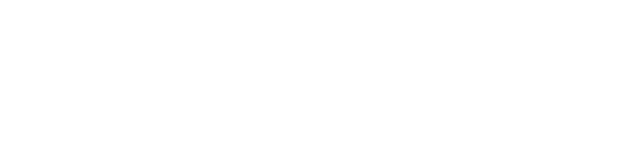
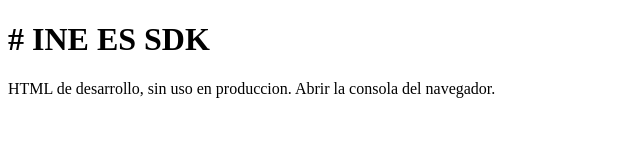
Before and after one commit to Potranco/ine-es-sdk, a website built with Vite: page index.html in a window 1280 px wide. Shown: the whole page, without its empty margins (0-640 px from the left). Built offline with nearby package versions, Linux system fonts and the light colour scheme.

Commit message:
AI generate README.md

```diff
--- a/index.html
+++ b/index.html
@@ -6,7 +6,8 @@
     <title>ine-es-sdk</title>
   </head>
   <body>
-    <div id="app"></div>
+    <h1># INE ES SDK</h1>
+    <p>HTML de desarrollo, sin uso en produccion. Abrir la consola del navegador.</p>
     <script type="module" src="/src/dev.ts"></script>
   </body>
 </html>
```
Also changed, not shown: readme.md (added).
